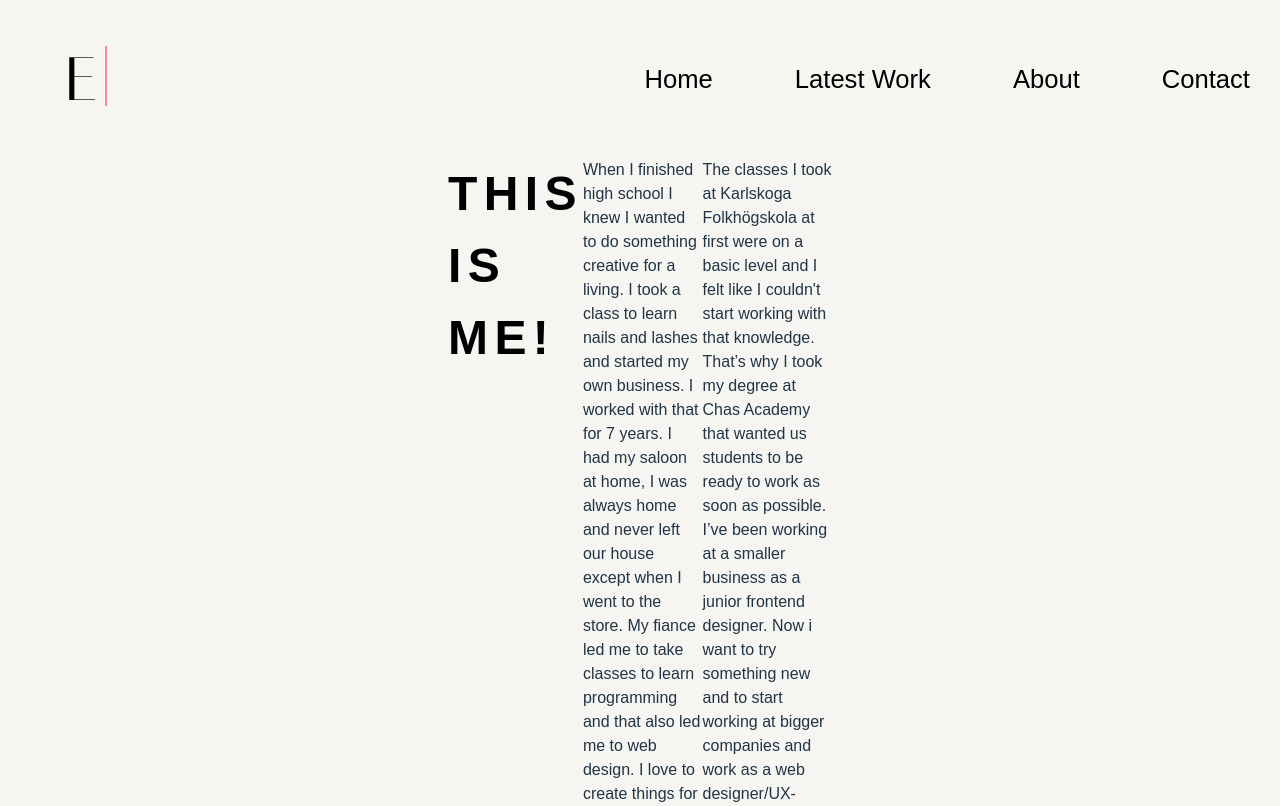
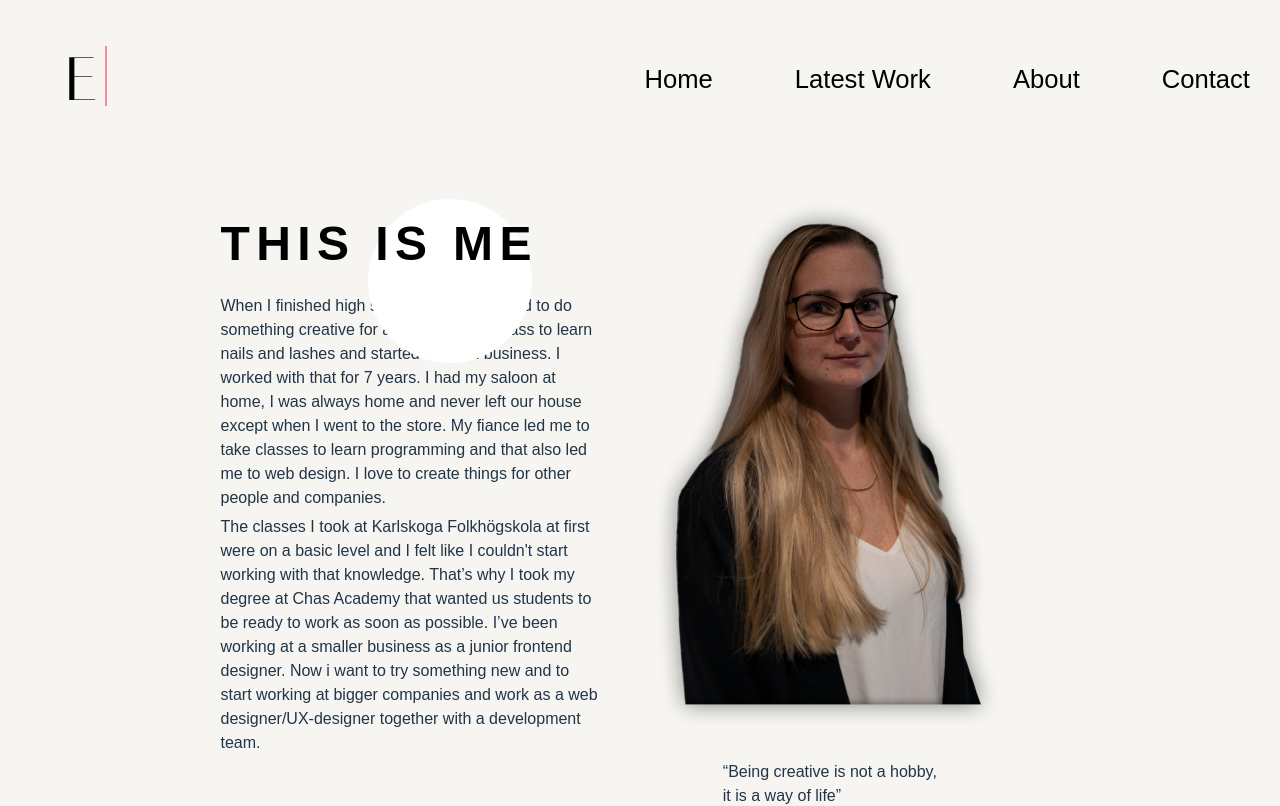
Before and after one commit to empaliizer/portfolio-oak, a React (Vite) app: page /about in a window 1280 px wide. Shown: the top 806 px of the page. Built offline with nearby package versions, Linux system fonts and the light colour scheme.

Commit message:
added some styling + elements on about page

```diff
--- a/src/components/Common/Col1.jsx
+++ b/src/components/Common/Col1.jsx
@@ -1,16 +1,9 @@
 import React from 'react'
 import styled from 'styled-components'
 
-export const StyledCol1 = styled.div`
+export default styled.div`
 display: flex;
+flex-direction: column;
 width: 30%;
 justify-content: space-evenly;
 `;
-
-const Col1 = (props) => {
-    return (
-        <StyledCol1>{props.children}</StyledCol1>
-    );
-}
-
-export default Col1;
--- a/src/components/Common/Col2.jsx
+++ b/src/components/Common/Col2.jsx
@@ -1,7 +1,7 @@
 import React from 'react'
 import styled from 'styled-components'
 
-export const StyledCol2 = styled.div`
+export default styled.div`
 display: flex;
 flex-direction: column;
 `;
--- a/src/components/Common/SmallCircle.jsx
+++ b/src/components/Common/SmallCircle.jsx
@@ -0,0 +1,23 @@
+import React from 'react'
+import styled from 'styled-components'
+
+const DecoCircle = styled.div`
+width: 10.25rem;
+height: 10.25rem;
+border-radius: 100%;
+background-color: #fff;
+border: none;
+margin-top: 55px;
+position: absolute;
+top: 9rem;
+left: 23rem;
+`;
+
+
+const SmallCircle = () => {
+  return (
+    <DecoCircle />
+  )
+}
+
+export default SmallCircle
--- a/src/components/Hero/Hero.jsx
+++ b/src/components/Hero/Hero.jsx
@@ -3,8 +3,8 @@ import styled from 'styled-components'
 import H1 from '../../typography/h1'
 import H3 from '../../typography/h3'
 import BgPic from '../../assets/profile.png'
-import { StyledCol1 } from '../Common/Col1'
-import { StyledCol2 } from '../Common/Col2'
+import Col1 from '../Common/Col1'
+import Col2 from '../Common/Col2'
 import BgCircle from '../Common/BgCircle'
 
 const StyledHero = styled.div`
@@ -39,7 +39,7 @@ margin-top: 55px;
 const Hero = () => {
   return (
       <StyledHero>
-            <StyledCol1>
+            <Col1>
                 <TextContent>
                   <H1>HI, I AM EMELIE</H1>
                   <H3>JUNIOR FRONTEND DEVELOPER UX/UI DESIGNER</H3>
@@ -47,10 +47,10 @@ const Hero = () => {
                     <p>Se my work</p>
                   </RoundButton>
                 </TextContent>
-            </StyledCol1>
-            <StyledCol2>
+            </Col1>
+            <Col2>
                 <BgImg />
-            </StyledCol2>
+            </Col2>
       </StyledHero>
   )
 }
--- a/src/pages/About.jsx
+++ b/src/pages/About.jsx
@@ -4,6 +4,9 @@ import H1 from '../typography/h1';
 import BgCircle from '../components/Common/BgCircle';
 import Col1 from '../components/Common/Col1';
 import P from '../typography/p';
+import ProfileRev from '../assets/Profile-reverse.png'
+import Col2 from '../components/Common/Col2';
+import SmallCircle from '../components/Common/SmallCircle';
 
 
 const AboutSection = styled.section`
@@ -13,29 +16,59 @@ const AboutSection = styled.section`
     width: 100%;
 `;
 
-// const AboutSectionInner = styled.div`
-// `;
+const AboutSectionInner = styled.div`
+    display: flex;
+    flex-direction: row;
+    align-items: center;
+    justify-content: center;
+`;
+
+const TextStyling = styled.div`
+position: relative;
+bottom: 0.2rem;
+`;
+
+const StyledQoute = styled.div`
+margin: auto;
+width: 48%;
+`;
+
+const CircleContainer = styled.div`
+margin-bottom: 10px;
+`;
 
 const About = () => {
 
     return (
             <AboutSection>
+                <AboutSectionInner>
                     <Col1>
-                    <H1>THIS IS ME!</H1>
+                        <CircleContainer>
+                            <SmallCircle />
+                            <TextStyling>
+                                <H1>THIS IS ME</H1>
+                            </TextStyling>
+                        </CircleContainer>
                         <P>
-                    When I finished high school I knew I wanted to do something creative for a living.
-                    I took a class to learn nails and lashes and started my own business.
-                    I worked with that for 7 years. I had my saloon at home, I was always home and never left our house except when I went to the store.
-                    My fiance led me to take classes to learn programming and that also led me to web design.
-                    I love to create things for other people and companies.
+                        When I finished high school I knew I wanted to do something creative for a living. I took a class to learn nails and
+                        lashes and started my own business. I worked with that for 7 years. I had my saloon at home,
+                        I was always home and never left our house except when I went to the store.
+                        My fiance led me to take classes to learn programming and that also led me to web design. I love to create things for other people and companies.
                         </P>
                         <P>
-                    The classes I took at Karlskoga Folkhögskola at first were on a basic level and I felt like I couldn't start working with that knowledge.
-                    That’s why I took my degree at Chas Academy that wanted us students to be ready to work as soon as possible. I’ve been working at a smaller business as a junior frontend
+                        The classes I took at Karlskoga Folkhögskola at first were on a basic level and I
+                        felt like I couldn't start working with that knowledge. That’s why I took my degree at
+                        Chas Academy that wanted us students to be ready to work as soon as possible. I’ve been working at a smaller business as a junior frontend
                         designer. Now i want to try something new and to start working at bigger companies and work as a web designer/UX-designer together with a development team.
                         </P>
                     </Col1>
-
+                    <Col2>
+                        <img src={ProfileRev} alt="" />
+                        <StyledQoute>
+                            <P>“Being creative is not a hobby, it is a way of life”</P>
+                        </StyledQoute>
+                    </Col2>
+                </AboutSectionInner>
             </AboutSection>
     );
 }
```
Also changed, not shown: src/assets/Profile-reverse.png (added). Lines whose indentation alone changed are shown as unchanged.
